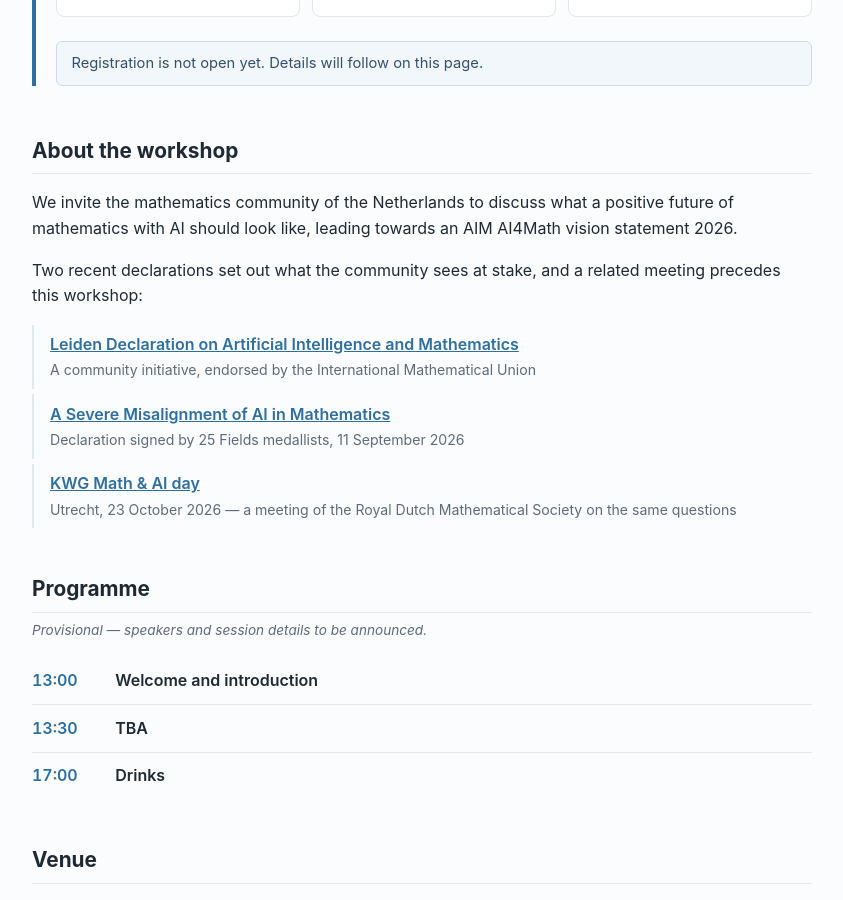
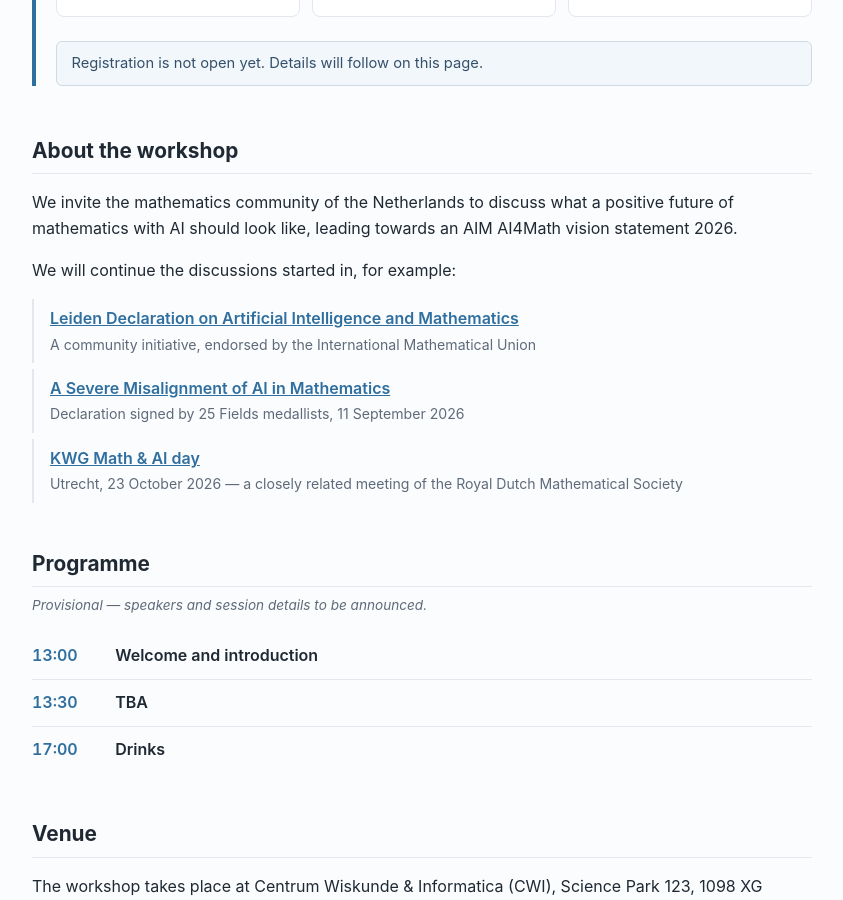
Before and after one commit to ai4mathnl/ai4mathnl.github.io, a Jekyll site: the page built from index.html, in a window 1280 px wide and 900 px high, scrolled down 485 px. Shown: the whole window, without its empty margins (218-1061 px from the left). Built offline with Jekyll 4.4.1, drawn with Linux system fonts in a browser that asks for light colours.

Commit message:
Reword the intro to the related links
Co-Authored-By: Claude Opus 5 <noreply@anthropic.com>

```diff
--- a/index.html
+++ b/index.html
@@ -43,8 +43,7 @@ layout: default
     We invite the mathematics community of the Netherlands to discuss what a positive future of mathematics with AI should look like, leading towards an AIM AI4Math vision statement 2026.
   </p>
   <p>
-    Two recent declarations set out what the community sees at stake, and a
-    related meeting precedes this workshop:
+    We will continue the discussions started in, for example:
   </p>
   <ul class="links">
     <li>
@@ -57,7 +56,7 @@ layout: default
     </li>
     <li>
       <a href="https://kwg.nl/kwg-event/ai-in-mathematics/">KWG Math &amp; AI day</a>
-      <span class="links__note">Utrecht, 23 October 2026 &mdash; a meeting of the Royal Dutch Mathematical Society on the same questions</span>
+      <span class="links__note">Utrecht, 23 October 2026 &mdash; a closely related meeting of the Royal Dutch Mathematical Society</span>
     </li>
   </ul>
 </section>
```
